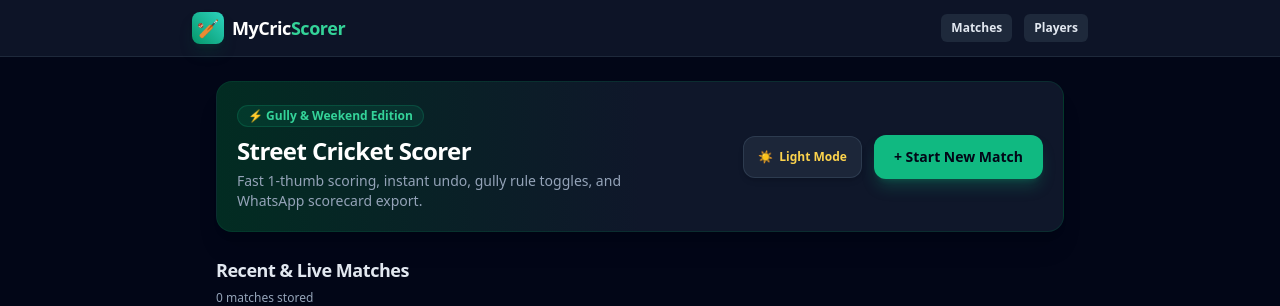
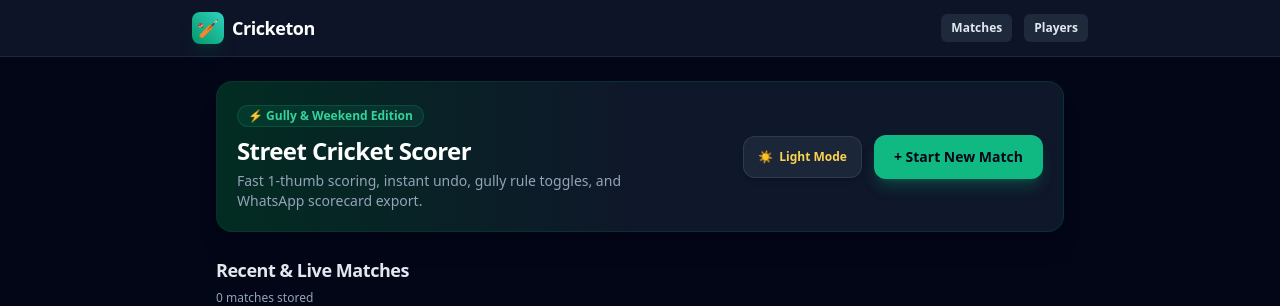
Before and after one commit to ahmeddawood-create/Cricketon, a FastAPI app: page / in a window 1280 px wide. Shown: the top 306 px of the page. Run offline with FastAPI, Linux system fonts and the light colour scheme; some libraries are stand-ins or nearby versions.

Commit message:
fixed name inconsistency

```diff
--- a/app/__init__.py
+++ b/app/__init__.py
@@ -1,2 +1,2 @@
-"""MyCricScorer Application Package."""
+"""Cricketon Application Package."""
 __version__ = "1.0.0"
--- a/app/config.py
+++ b/app/config.py
@@ -6,5 +6,5 @@ DB_DIR = BASE_DIR / "data"
 DB_DIR.mkdir(exist_ok=True)
 DATABASE_URL = os.getenv("DATABASE_URL", f"sqlite:///{DB_DIR / 'cricket.db'}")
 SECRET_KEY = os.getenv("SECRET_KEY", "gully-cricket-super-secret-key-2026")
-APP_TITLE = "MyCricScorer"
+APP_TITLE = "Cricketon"
 APP_DESCRIPTION = "Mobile-first Gully & Weekend Cricket Scoring App"
--- a/app/static/css/style.css
+++ b/app/static/css/style.css
@@ -1,4 +1,4 @@
-/* Custom touch and outdoor-contrast styles for MyCricScorer */
+/* Custom touch and outdoor-contrast styles for Cricketon */
 
 /* Prevent double-tap zoom on fast scoring buttons */
 button {
--- a/app/static/js/sw.js
+++ b/app/static/js/sw.js
@@ -1,4 +1,4 @@
-const CACHE_NAME = 'cricscorer-v1';
+const CACHE_NAME = 'cricketon-v1';
 const ASSETS_TO_CACHE = [
   '/',
   '/players',
--- a/app/templates/base.html
+++ b/app/templates/base.html
@@ -6,7 +6,7 @@
   <meta name="theme-color" content="#0f172a" id="meta-theme-color">
   <meta name="apple-mobile-web-app-capable" content="yes">
   <meta name="apple-mobile-web-app-status-bar-style" content="black-translucent">
-  <title>{% block title %}MyCricScorer - Street & Weekend Cricket{% endblock %}</title>
+  <title>{% block title %}Cricketon - Street & Weekend Cricket{% endblock %}</title>
 
   <!-- Theme Preload (Anti-FOUC) -->
   <script>
@@ -71,7 +71,7 @@
         <div class="w-8 h-8 rounded-lg bg-gradient-to-tr from-emerald-600 to-teal-400 flex items-center justify-center text-slate-950 font-black shadow-lg shadow-emerald-900/30">
           🏏
         </div>
-        <span>MyCric<span class="text-emerald-400">Scorer</span></span>
+        <span>Cricketon</span>
       </a>
 
       <div class="flex items-center gap-3">
--- a/app/templates/index.html
+++ b/app/templates/index.html
@@ -1,6 +1,6 @@
 {% extends "base.html" %}
 
-{% block title %}Dashboard - MyCricScorer{% endblock %}
+{% block title %}Dashboard - Cricketon{% endblock %}
 
 {% block content %}
 <div x-data="matchDashboard()" class="space-y-6">
--- a/app/templates/players.html
+++ b/app/templates/players.html
@@ -1,6 +1,6 @@
 {% extends "base.html" %}
 
-{% block title %}Player Directory & Stats - MyCricScorer{% endblock %}
+{% block title %}Player Directory & Stats - Cricketon{% endblock %}
 
 {% block content %}
 <div x-data="playerDirectory()" x-init="init()" class="space-y-6 max-w-3xl mx-auto">
--- a/app/templates/scorecard.html
+++ b/app/templates/scorecard.html
@@ -175,7 +175,7 @@
         <div class="flex items-center gap-2">
           <span class="text-2xl">🏏</span>
           <div>
-            <h4 class="font-black text-base text-white">MyCric<span class="text-emerald-400">Scorer</span></h4>
+            <h4 class="font-black text-base text-white">Cricketon</h4>
             <span class="text-[10px] text-slate-400 uppercase tracking-widest font-mono">Gully Match Summary</span>
           </div>
         </div>
@@ -233,7 +233,7 @@
 
       <!-- Footer Note -->
       <div class="text-[10px] text-slate-500 text-center pt-2 border-t border-slate-800/80">
-        Scored with MyCricScorer · Weekend & Street Cricket Engine
+        Scored with Cricketon · Weekend & Street Cricket Engine
       </div>
     </div>
 
--- a/run.py
+++ b/run.py
@@ -1,5 +1,5 @@
 import uvicorn
 
 if __name__ == "__main__":
-    print("🏏 Starting MyCricScorer on http://127.0.0.1:8000 ...")
+    print("🏏 Starting Cricketon on http://127.0.0.1:8000 ...")
     uvicorn.run("app.main:app", host="127.0.0.1", port=8000, reload=True)
```
Also changed, not shown: tests/test_views.py (+1 -1 lines), README.md, app/static/manifest.json.
